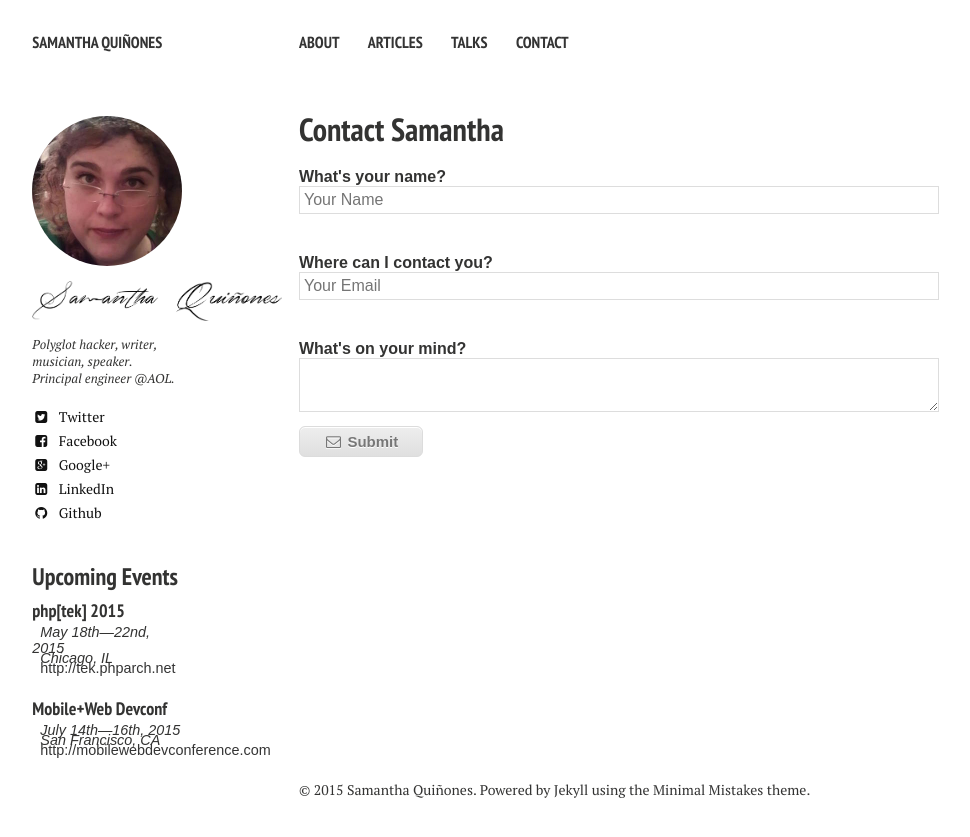
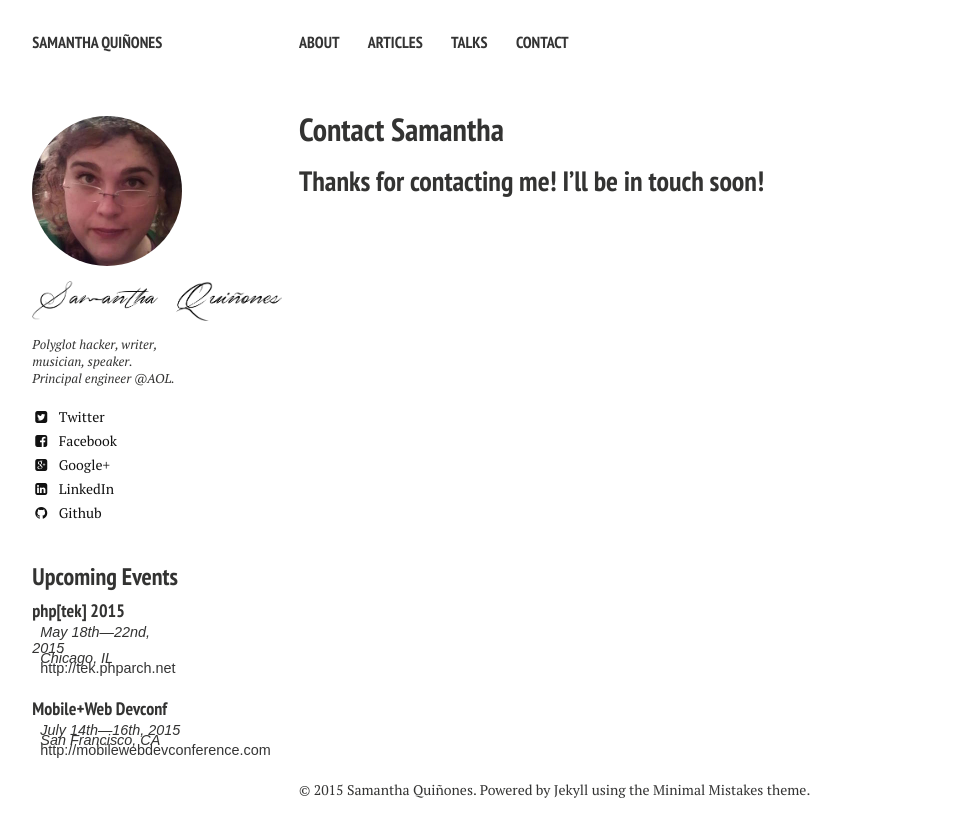
Before and after one commit to ieatkillerbees/squinones.github.io, a Jekyll site: the page built from contact/thanks.md, in a window 1280 px wide. Shown: the top 837 px of the page, without its empty margins (21-991 px from the left). Built offline with Jekyll 4.4.1, drawn with Linux system fonts in a browser that asks for light colours; nearby versions of some CDN libraries.

```diff
--- /dev/null
+++ b/CNAME
@@ -0,0 +1 @@
+www.samanthaquinones.com
--- a/contact/thanks.md
+++ b/contact/thanks.md
@@ -1,5 +1,5 @@
 ---
-layout: contact
+layout: page
 title: Contact Samantha
 share: false
 comments: false
```
